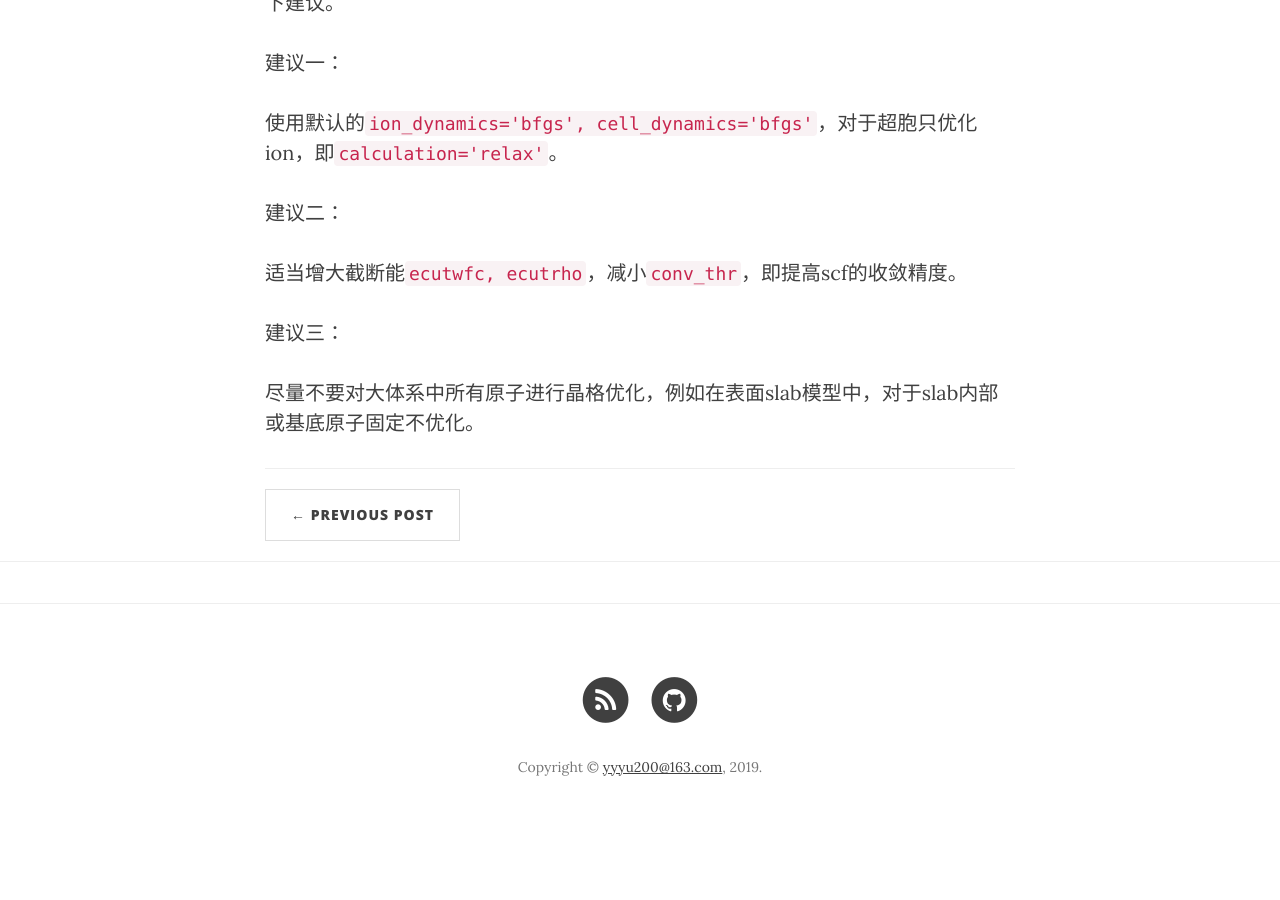
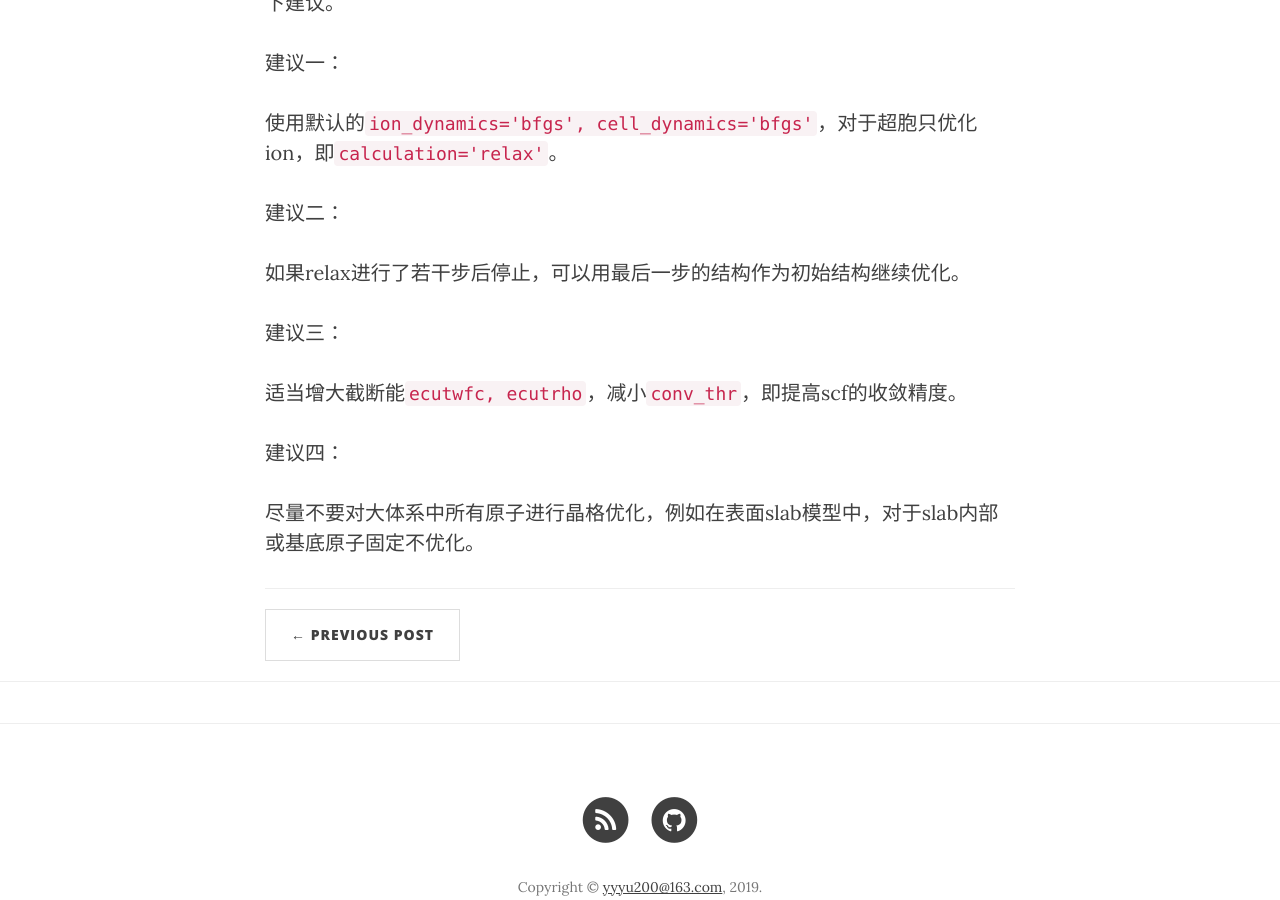
Before and after one commit to yyyu200/DFTbook, a Jekyll site: the page built from _posts/2019-06-27-converge.md, in a window 1280 px wide and 900 px high, scrolled down 2283 px. Built offline with Jekyll 4.4.1, drawn with Linux system fonts in a browser that asks for light colours; nearby versions of some CDN libraries; comment, search, counter and statistics services are not loaded; before the commit the page ends 3126 px from its top, so only the background shows below that.

Commit message:
modify at20190716-14:16:05-aliyun

````diff
--- a/_posts/2019-06-27-converge.md
+++ b/_posts/2019-06-27-converge.md
@@ -85,8 +85,12 @@ degauss=1.0d-9,
 
 建议二：
 
-适当增大截断能```ecutwfc, ecutrho```，减小```conv_thr```，即提高scf的收敛精度。
+如果relax进行了若干步后停止，可以用最后一步的结构作为初始结构继续优化。
 
 建议三：
 
+适当增大截断能```ecutwfc, ecutrho```，减小```conv_thr```，即提高scf的收敛精度。
+
+建议四：
+
 尽量不要对大体系中所有原子进行晶格优化，例如在表面slab模型中，对于slab内部或基底原子固定不优化。
````
